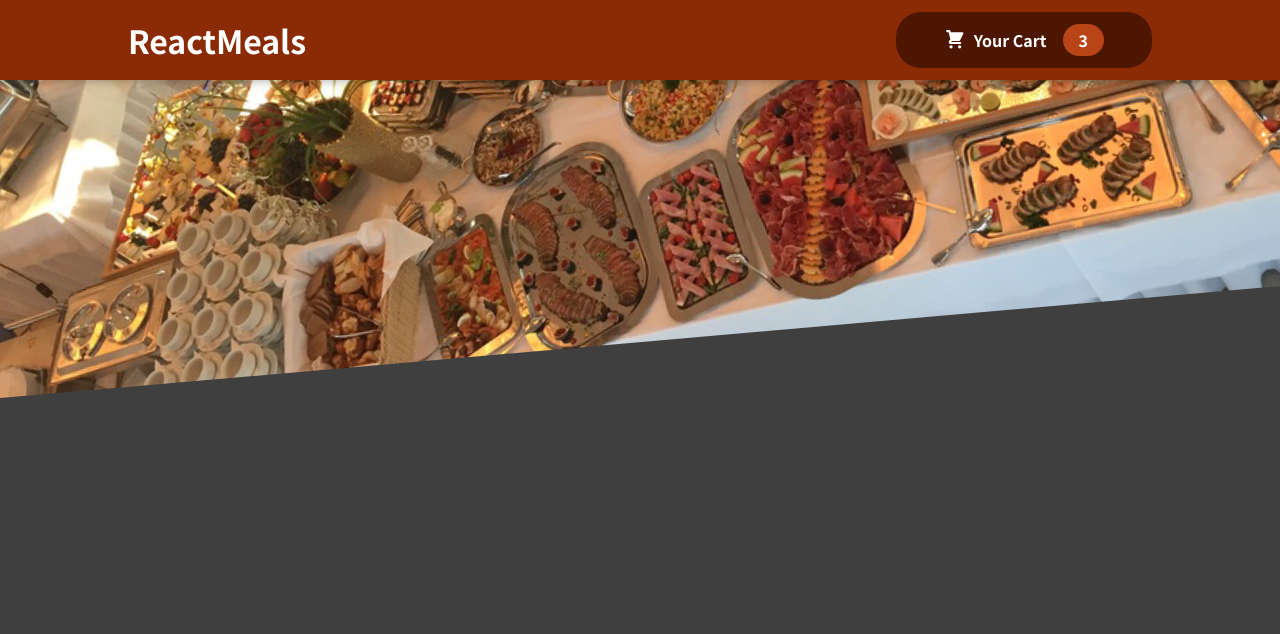
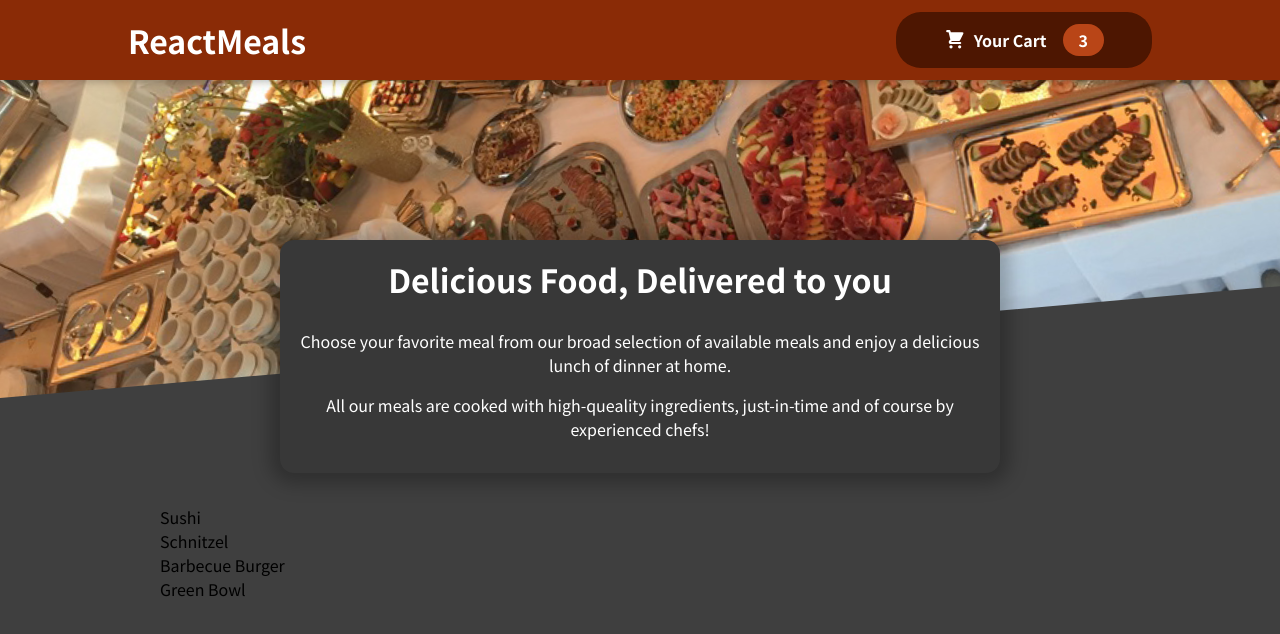
Before and after one commit to JoseIgnacioTapia/food-order-app, a React (Create React App) app: page / in a window 1280 px wide. Shown: the top 634 px of the page. Built offline with nearby package versions, Linux system fonts and the light colour scheme.

Commit message:
Adding the Meals Component

```diff
--- a/src/App.js
+++ b/src/App.js
@@ -1,10 +1,12 @@
 import { Fragment } from 'react';
 import Header from './components/Layout/Header';
+import Meals from './components/Meals/Meals';
 
 function App() {
   return (
     <Fragment>
       <Header />
+      <Meals />
     </Fragment>
   );
 }
--- /dev/null
+++ b/src/components/Meals/AvailableMeals.js
@@ -0,0 +1,40 @@
+import classes from './AvailableMeals.module.css';
+
+const DUMMY_MEALS = [
+  {
+    id: 'm1',
+    name: 'Sushi',
+    description: 'Finest fish and veggies',
+    price: 22.99,
+  },
+  {
+    id: 'm2',
+    name: 'Schnitzel',
+    description: 'A german specialty!',
+    price: 16.5,
+  },
+  {
+    id: 'm3',
+    name: 'Barbecue Burger',
+    description: 'American, raw, meaty',
+    price: 12.99,
+  },
+  {
+    id: 'm4',
+    name: 'Green Bowl',
+    description: 'Healthy...and green...',
+    price: 18.99,
+  },
+];
+
+const mealList = DUMMY_MEALS.map(meal => <li>{meal.name}</li>);
+
+const AvailableMeals = () => {
+  return (
+    <section className={classes.meals}>
+      <ul>{mealList}</ul>
+    </section>
+  );
+};
+
+export default AvailableMeals;
--- /dev/null
+++ b/src/components/Meals/AvailableMeals.module.css
@@ -0,0 +1,24 @@
+.meals {
+  max-width: 60rem;
+  width: 90%;
+  margin: 2rem auto;
+  animation: meals-appear 1s ease-out forwards;
+}
+
+.meals ul {
+  list-style: none;
+  margin: 0;
+  padding: 0;
+}
+
+@keyframes meals-appear {
+  from {
+    opacity: 0;
+    transform: translateY(3rem);
+  }
+
+  to {
+    opacity: 1;
+    transform: translateY(0);
+  }
+}
--- /dev/null
+++ b/src/components/Meals/Meals.js
@@ -0,0 +1,14 @@
+import { Fragment } from 'react';
+import AvailableMeals from './AvailableMeals';
+import MealsSummary from './MealsSummary';
+
+const Meals = () => {
+  return (
+    <Fragment>
+      <MealsSummary />
+      <AvailableMeals />
+    </Fragment>
+  );
+};
+
+export default Meals;
--- /dev/null
+++ b/src/components/Meals/MealsSummary.js
@@ -0,0 +1,19 @@
+import classes from './MealsSummary.module.css';
+
+const MealsSummary = () => {
+  return (
+    <section className={classes.summary}>
+      <h2>Delicious Food, Delivered to you</h2>
+      <p>
+        Choose your favorite meal from our broad selection of available meals
+        and enjoy a delicious lunch of dinner at home.
+      </p>
+      <p>
+        All our meals are cooked with high-queality ingredients, just-in-time
+        and of course by experienced chefs!
+      </p>
+    </section>
+  );
+};
+
+export default MealsSummary;
--- /dev/null
+++ b/src/components/Meals/MealsSummary.module.css
@@ -0,0 +1,18 @@
+.summary {
+  text-align: center;
+  max-width: 45rem;
+  width: 90%;
+  margin: auto;
+  margin-top: -10rem;
+  position: relative;
+  background-color: #383838;
+  color: white;
+  border-radius: 14px;
+  padding: 1rem;
+  box-shadow: 0 1px 18px 10px rgba(0, 0, 0, 0.25);
+}
+
+.summary h2 {
+  font-size: 2rem;
+  margin-top: 0;
+}
```
